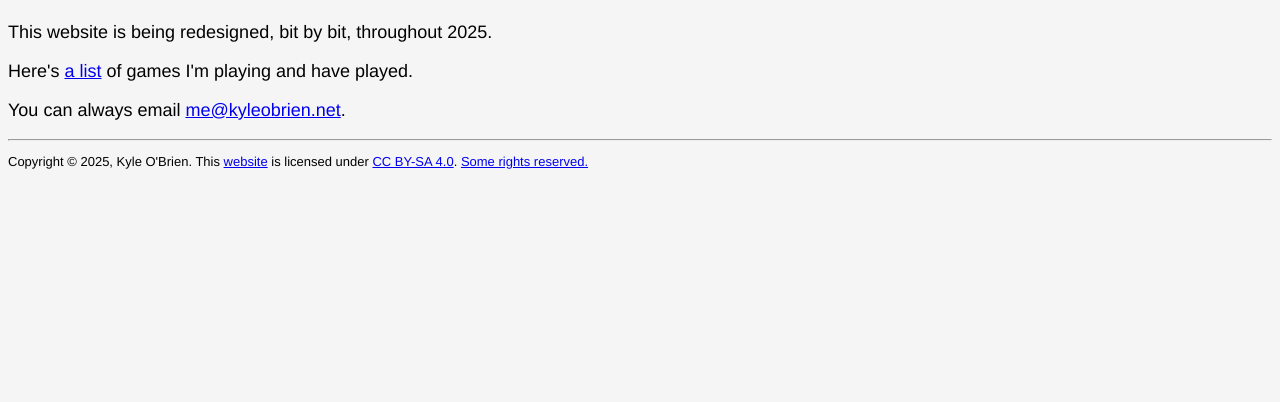
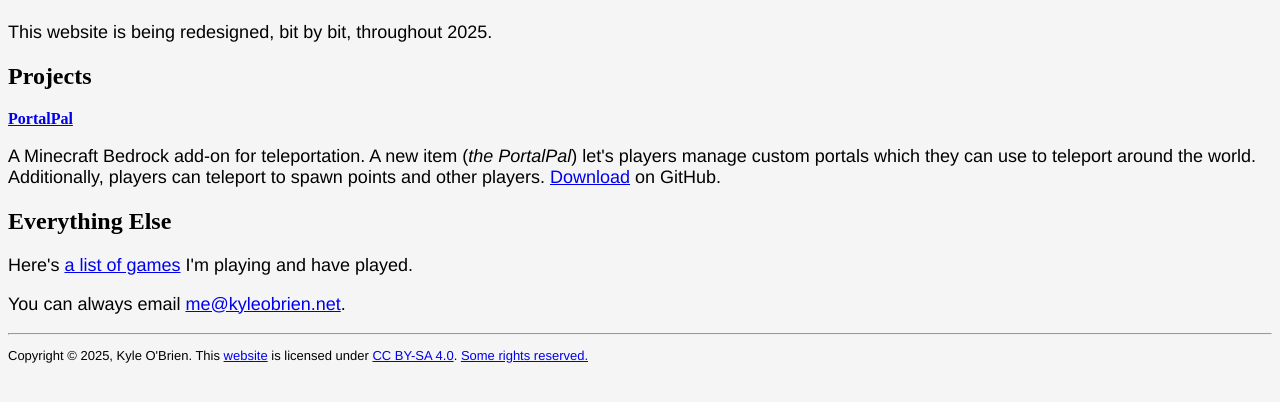
Before and after one commit to kyleobrien/kyleobrien.net, a PHP site: page / in a window 1280 px wide. Shown: the part 58-460 px from the top of the page. Run offline with PHP 8.4, Linux system fonts and the light colour scheme.

Commit message:
Add PortalPal.

```diff
--- a/index.html
+++ b/index.html
@@ -23,12 +23,18 @@
 
 		<p>This website is being redesigned, bit by bit, throughout 2025.</p>
 
-		<p>Here's <a href="/unplayed/">a list</a> of games I'm playing and have played.</p>
+		<section>
+			<h1>Projects</h1>
+			<h2><a href="https://github.com/kyleobrien/PortalPal">PortalPal</a></h2>
+			<p>A Minecraft Bedrock add-on for teleportation. A new item (<i>the PortalPal</i>) let's players manage custom portals which they can use to teleport around the world. Additionally, players can teleport to spawn points and other players. <a href="https://github.com/kyleobrien/PortalPal/releases/latest">Download</a> on GitHub.</p>
+		</section>
+
+		<section>
+			<h1>Everything Else</h1>
+			<p>Here's <a href="/unplayed/">a list of games</a> I'm playing and have played.</p>
+		</section>
+
 		<!-- Add these back later.
-		<section>
-			<h2>Projects</h2>
-			<p>Nothing yet.</p>
-		</section>
 		<section>
 			<h2>Here</h2>
 			<p>Nothing yet.</p>
--- a/style.css
+++ b/style.css
@@ -2,8 +2,12 @@ body {
     background-color: whitesmoke;
 }
 
-h1 {
+h1, h2 {
     font-family: Futura;
+}
+
+h2 {
+    font-size: 100%;
 }
 
 p {
```
